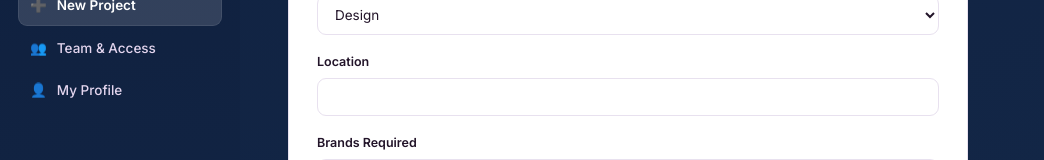
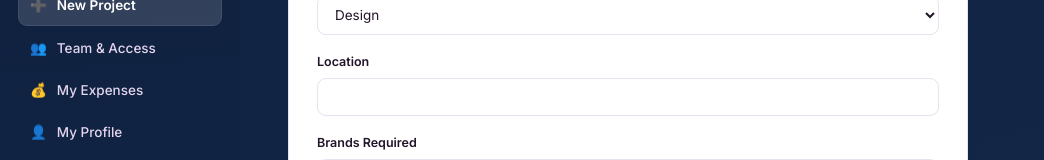
Before and after one commit to DiamondRoseFashion/ace-app, a Next.js app: page /new-project in a window 1280 px wide. Shown: the part 311-471 px from the top of the page, without its empty margins (0-1044 px from the left). Built offline with nearby package versions, Linux system fonts and the light colour scheme; no server answers.

Commit message:
fix sidebar expenses link for all roles

```diff
--- a/components/Sidebar.js
+++ b/components/Sidebar.js
@@ -34,11 +34,13 @@ export default function Sidebar({ active }) {
     .slice(0, 2)
     .toUpperCase();
 
-    const links = [
+  const isManagerRole = ['owner', 'admin', 'manager'].includes(role);
+
+  const links = [
     { key: 'dashboard', href: '/dashboard', label: 'My Projects', icon: '📁' },
     { key: 'new-project', href: '/new-project', label: 'New Project', icon: '➕' },
     { key: 'team', href: '/team', label: 'Team & Access', icon: '👥' },
-    ...(['owner', 'admin', 'manager'].includes(role) ? [{ key: 'expenses', href: '/expenses', label: 'Expenses', icon: '💰' }] : []),
+    { key: 'expenses', href: '/expenses', label: isManagerRole ? 'Expenses' : 'My Expenses', icon: '💰' },
     { key: 'profile', href: '/profile', label: 'My Profile', icon: '👤' },
   ];
 
```
